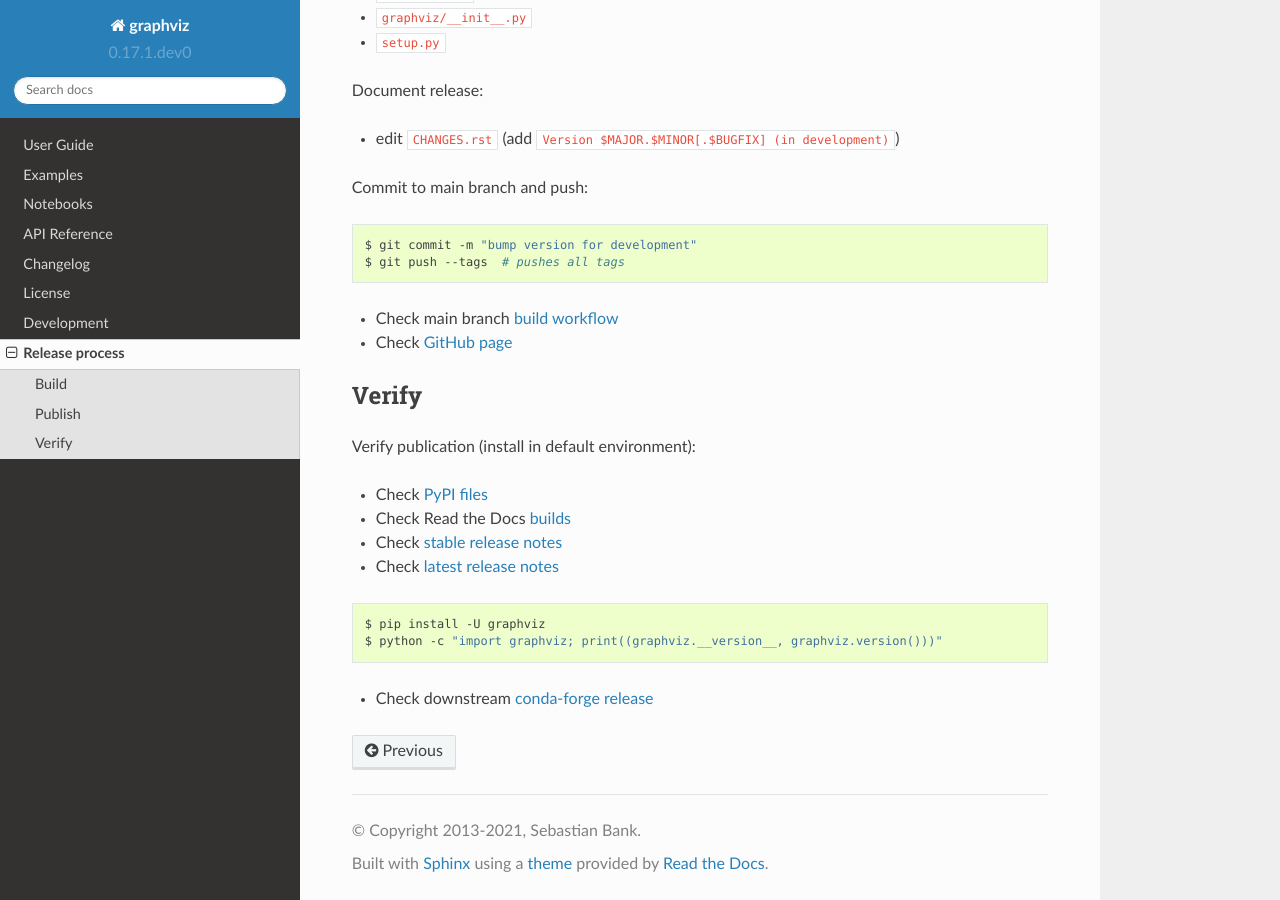
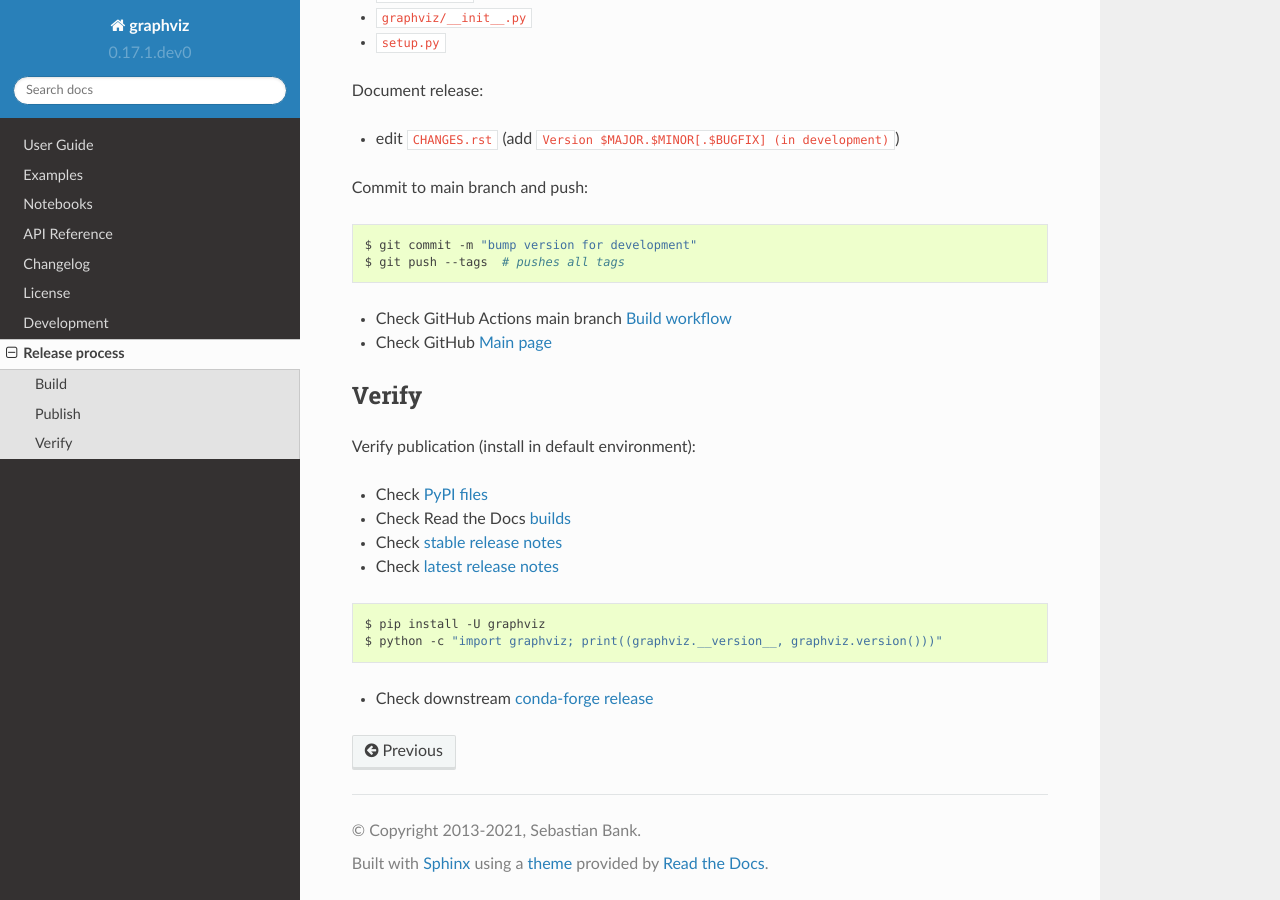
Before and after one commit to xflr6/graphviz, a Sphinx documentation site: the page built from docs/release_process.rst, in a window 1280 px wide and 900 px high, scrolled down 1919 px. Built offline with Sphinx 7.4.7 and the Read the Docs theme 2.0.0, drawn with Linux system fonts in a browser that asks for light colours; the version number is read from the project's files by our own code.

Commit message:
improve more pointers

```diff
--- a/docs/release_process.rst
+++ b/docs/release_process.rst
@@ -105,8 +105,9 @@ Commit to main branch and push:
     $ git commit -m "bump version for development"
     $ git push --tags  # pushes all tags
 
-- Check main branch `build workflow <https://github.com/xflr6/graphviz/actions?query=branch%3Amaster>`_
-- Check `GitHub page <https://github.com/xflr6/graphviz>`_
+- Check GitHub Actions main branch `Build workflow
+  <https://github.com/xflr6/graphviz/actions?query=branch%3Amaster>`_
+- Check GitHub `Main page <https://github.com/xflr6/graphviz>`_
 
 
 Verify
```
